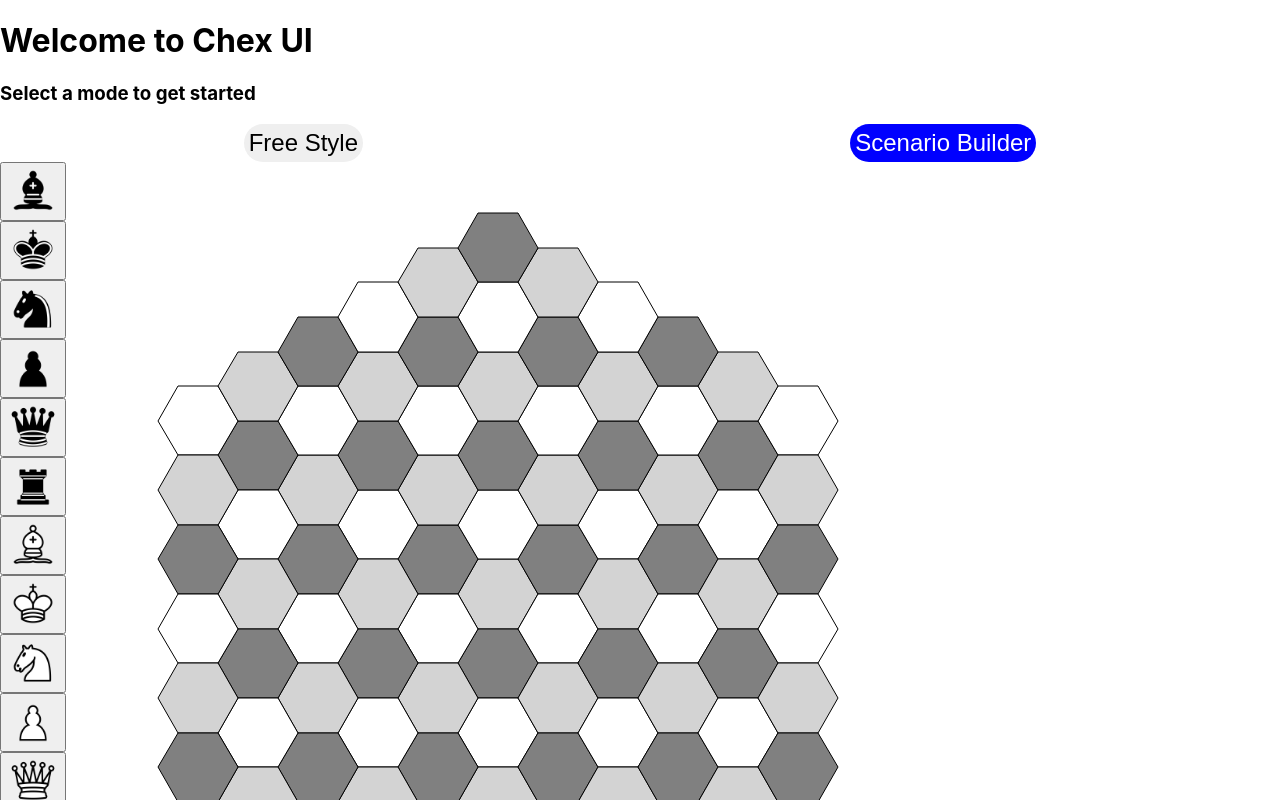
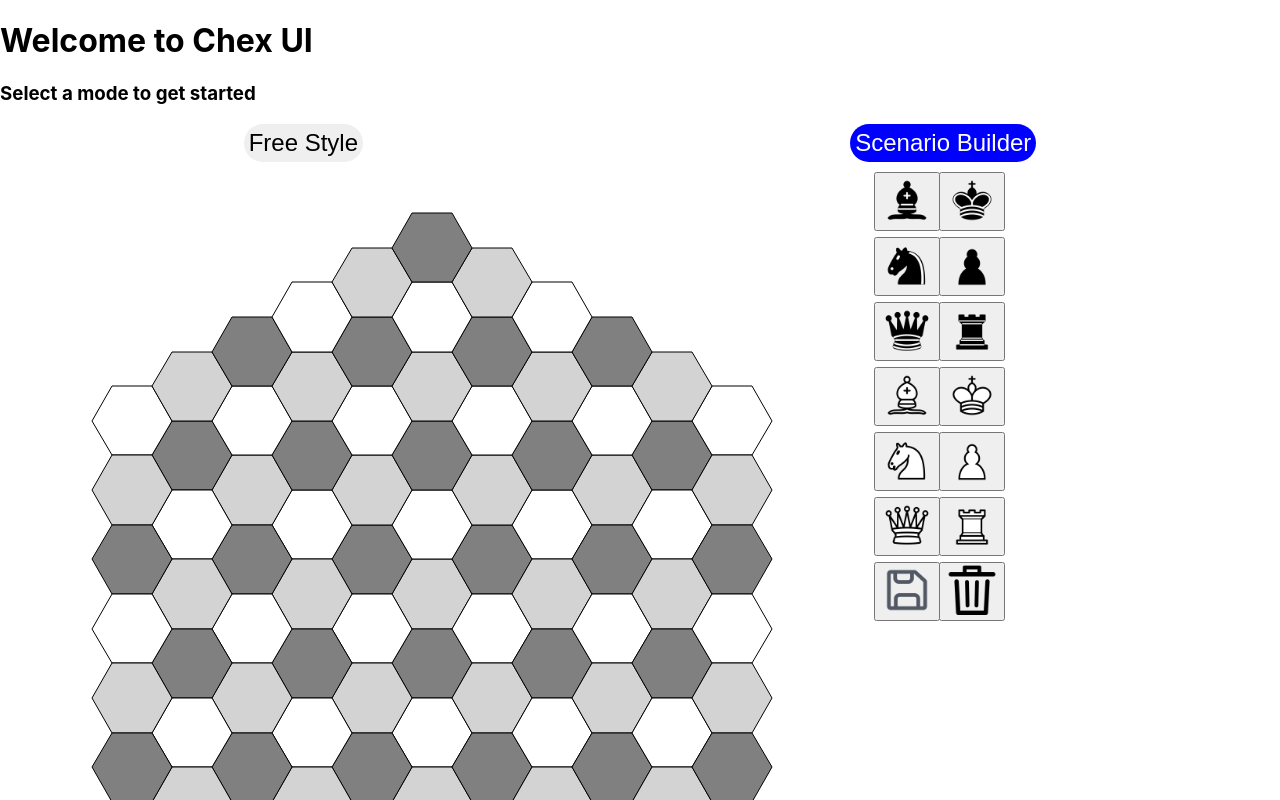
Before and after one commit to ahauter/chex_ui, a React (Create React App) app: page / in a window 1280 px wide. Both pictures are taken after a click on the button "Scenario Builder". Shown: the top 800 px of the page. Built offline with nearby package versions, Linux system fonts and the light colour scheme.

Commit message:
Styled the scenario builder

```diff
--- a/src/App.js
+++ b/src/App.js
@@ -81,6 +81,14 @@ function App() {
     }
     placeDispatch(placingPiece, hex)
   }
+  const handlePieceSelect = (pieceName) => {
+    if (pieceName === "remove") {
+      setRemovePiece(true)
+    } else {
+      setRemovePiece(false)
+      setPiece(pieceName)
+    }
+  }
   if (mode === "Free Style") {
     handleClick = (hex) => handleClickGame(hex, setHexClicked, moveDispatch)
   } else if (mode === "Scenario Builder") {
@@ -96,7 +104,6 @@ function App() {
     <h3>Select a mode to get started</h3>
     <ModeSelect selectedMode={mode} modeOptions={modes} setMode={setMode} />
     <div className={styles.row}>
-      {mode === modes[1] && <PieceSelect />}
       <Board
         width={800}
         height={800}
@@ -104,6 +111,10 @@ function App() {
         piecePositions={pieceArray}
         handleClick={handleClick}
       />
+      {mode === modes[1] &&
+        <PieceSelect handleSelect={handlePieceSelect}
+        />
+      }
     </div>
   </>);
 }
--- a/src/components/pieceSelect/index.jsx
+++ b/src/components/pieceSelect/index.jsx
@@ -1,9 +1,11 @@
 import React from 'react';
+import trash_can from '../../assets/trash_can.png';
+import save_icon from '../../assets/save_icon.png';
 import { pieceImages } from '../../utils/pieceImages';
 import styles from './styles.module.css'
 
-export default function PieceSelect({handleSelect}) {
-  return <div>
+export default function PieceSelect({handleSelect, handleSave}) {
+  return <div className={styles.buttonContainer}>
     {Object.entries(pieceImages).map(
       ([pieceName, imageUri]) => <div key={pieceName}>
       <button onClick={() => handleSelect(pieceName)}>
@@ -15,5 +17,23 @@ export default function PieceSelect({handleSelect}) {
       </button>
       </div>
     )}
+    <div key="Save">
+      <button onClick={() => handleSave()}>
+        <img
+          className={styles.pieceImage}
+          alt={"Save Scenario"}
+          src={save_icon}
+        />
+      </button>
+    </div>
+    <div key="Remove">
+      <button onClick={() => handleSelect("remove")}>
+        <img
+          className={styles.pieceImage}
+          alt={"Remove piece"}
+          src={trash_can}
+        />
+      </button>
+    </div>
   </div>;
 }
--- a/src/components/pieceSelect/styles.module.css
+++ b/src/components/pieceSelect/styles.module.css
@@ -2,3 +2,15 @@
    width: 50px;
    height: 50px;
 }
+
+.buttonContainer div {
+   width: 60px;
+   height: 60px;
+}
+.buttonContainer {
+  margin: 10px;
+  display: grid;
+  grid-template-columns: 65px 65px;
+  grid-auto-rows: 65px;
+  row-gap: 0px;
+}
```
